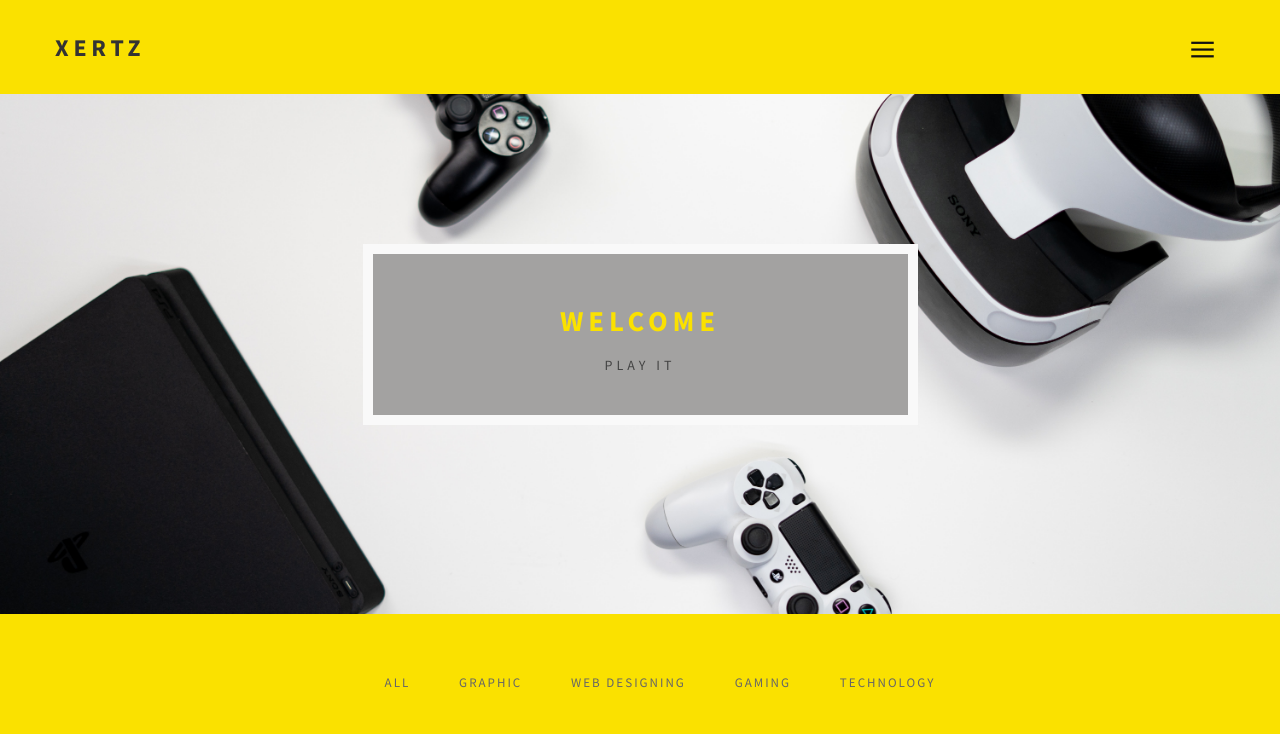
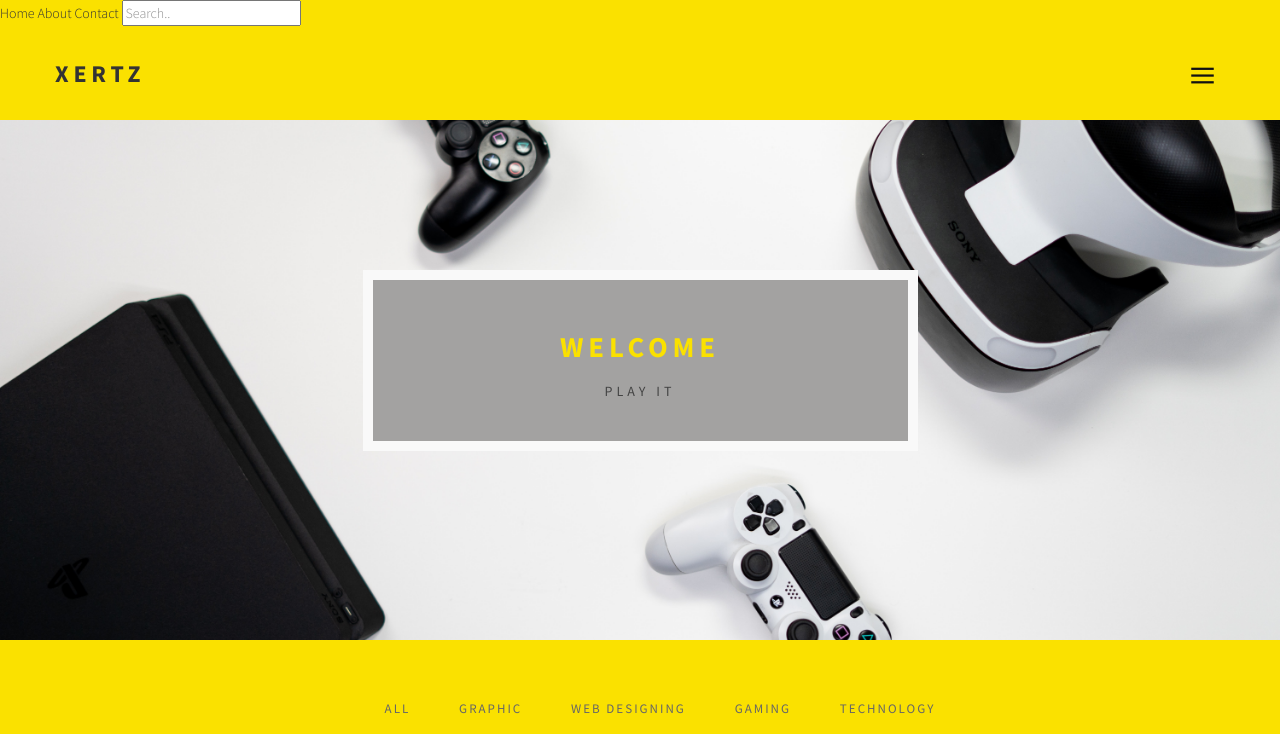
Before and after one commit to UditRoshan/xertz.github.io, a plain HTML site: page index.html in a window 1280 px wide. Shown: the top 734 px of the page. Drawn offline with nearby package versions, Linux system fonts and the light colour scheme; some packages are replaced by stand-ins of ours; files whose address does not match are found by name.

Commit message:
Update index.html

```diff
--- a/index.html
+++ b/index.html
@@ -53,6 +53,12 @@ http://www.tooplate.com/view/2082-pure-mix
 
 <!-- Navigation section
 ================================================== -->
+<div class="topnav">
+  <a class="active" href="#home">Home</a>
+  <a href="#about">About</a>
+  <a href="#contact">Contact</a>
+  <input type="text" placeholder="Search..">
+</div>
 <div class="nav-container">
    <nav class="nav-inner transparent">
 
```
